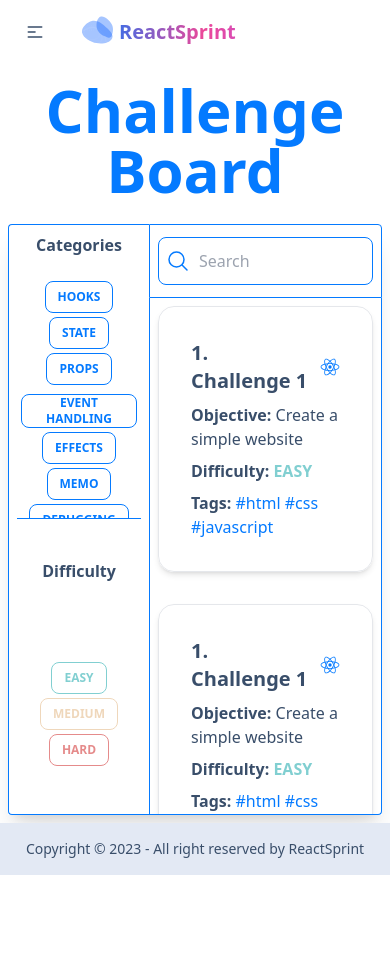
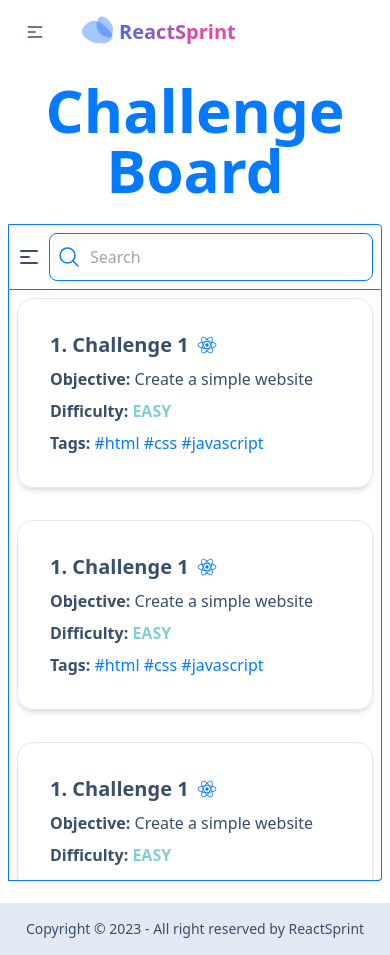
Before and after one commit to OGreeni/reactsprint-v2, a Next.js app: page /challenge-board in a window 390 px wide. Before the commit the page ends 875 px from the top, so only its background shows below. Built offline with nearby package versions, Linux system fonts and the light colour scheme; what prettier-plugin-tailwindcss would draw is missing.

Commit message:
add responsive challenge board

```diff
--- a/src/app/challenge-board/page.tsx
+++ b/src/app/challenge-board/page.tsx
@@ -9,19 +9,45 @@
 
 export default function Page() {
   const [searchQuery, setSearchQuery] = useState("");
+  const [isSidebarOpen, setIsSidebarOpen] = useState(false);
 
   return (
     <>
       <Heading className="text-center">Challenge Board</Heading>
-      <div className="p-2">
-        <div className="mx-auto grid h-[70vh] max-w-7xl grid-cols-[1fr_8fr] grid-rows-[1fr_7fr] shadow-xl">
-          <div className="row-span-2">
+      <div className="relative mb-20 p-2 lg:mb-0">
+        <div
+          className={`absolute left-[0.6rem] top-[4.6rem] z-10 h-[69.9vh] bg-gray-50 shadow-2xl transition-all duration-200 ease-in-out lg:hidden ${
+            !isSidebarOpen
+              ? "-translate-x-20 opacity-0"
+              : "translate-x-0 opacity-100"
+          }`}
+        >
+          <Sidebar />
+        </div>
+        <div className="mx-auto h-[70vh] max-w-7xl grid-cols-[1fr_8fr] grid-rows-[1fr_7fr] lg:grid lg:shadow-xl">
+          <div className={`row-span-2 hidden lg:block`}>
             <Sidebar />
           </div>
           <div className="flex items-center rounded-tr border border-primary p-2">
+            <button onClick={() => setIsSidebarOpen(!isSidebarOpen)}>
+              <svg
+                xmlns="http://www.w3.org/2000/svg"
+                className="mr-2 h-6 w-6 lg:hidden"
+                fill="none"
+                viewBox="0 0 24 24"
+                stroke="currentColor"
+              >
+                <path
+                  strokeLinecap="round"
+                  strokeLinejoin="round"
+                  strokeWidth="2"
+                  d="M4 6h16M4 12h8m-8 6h16"
+                />
+              </svg>
+            </button>
             <Topbar searchQuery={searchQuery} setSearchQuery={setSearchQuery} />
           </div>
-          <div className="col-start-2 row-start-2 flex h-full flex-col gap-8 overflow-scroll rounded-br border-x border-b border-primary p-2">
+          <div className="col-start-2 row-start-2 flex h-full flex-col gap-8 overflow-y-auto overflow-x-hidden rounded-br border-x border-b border-primary p-2">
             <ChallengeList searchQuery={searchQuery} />
           </div>
         </div>
--- a/src/components/sidebar.tsx
+++ b/src/components/sidebar.tsx
@@ -27,8 +27,8 @@
   return (
     <>
       {/* todo: moobile sidebar */}
-      <div className="h-full rounded-l border-y border-l border-primary p-2 lg:block">
-        <div className="h-1/2 overflow-scroll border-b border-primary text-center">
+      <div className="h-full border-primary p-2 lg:block lg:rounded-l lg:border-y lg:border-l">
+        <div className="h-1/2 overflow-auto border-b border-primary text-center">
           <div className="text-md mb-5 font-bold">Categories</div>
           <ul className="flex flex-col gap-1 p-1">
             {categories.map((category) => (
```
